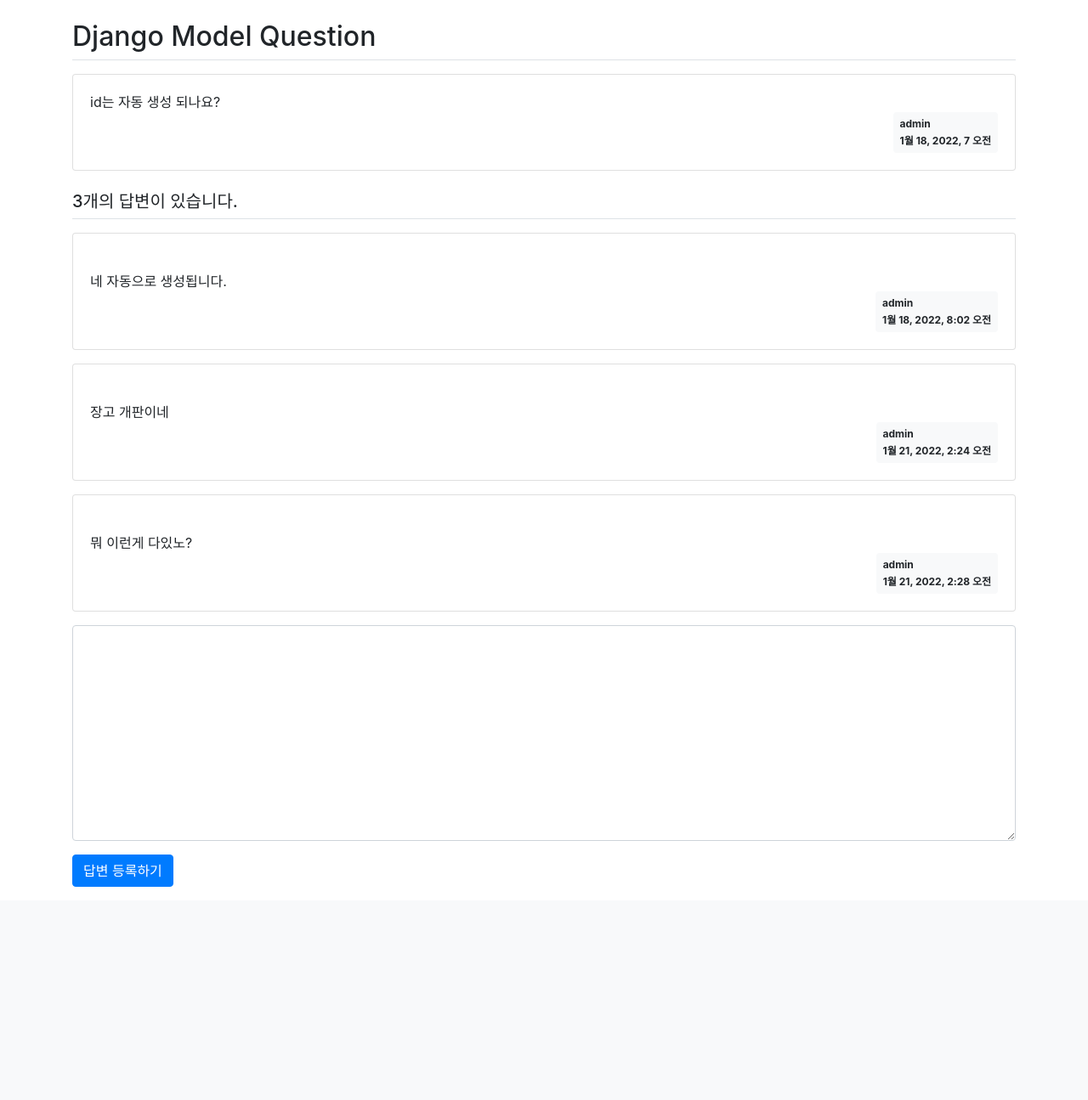
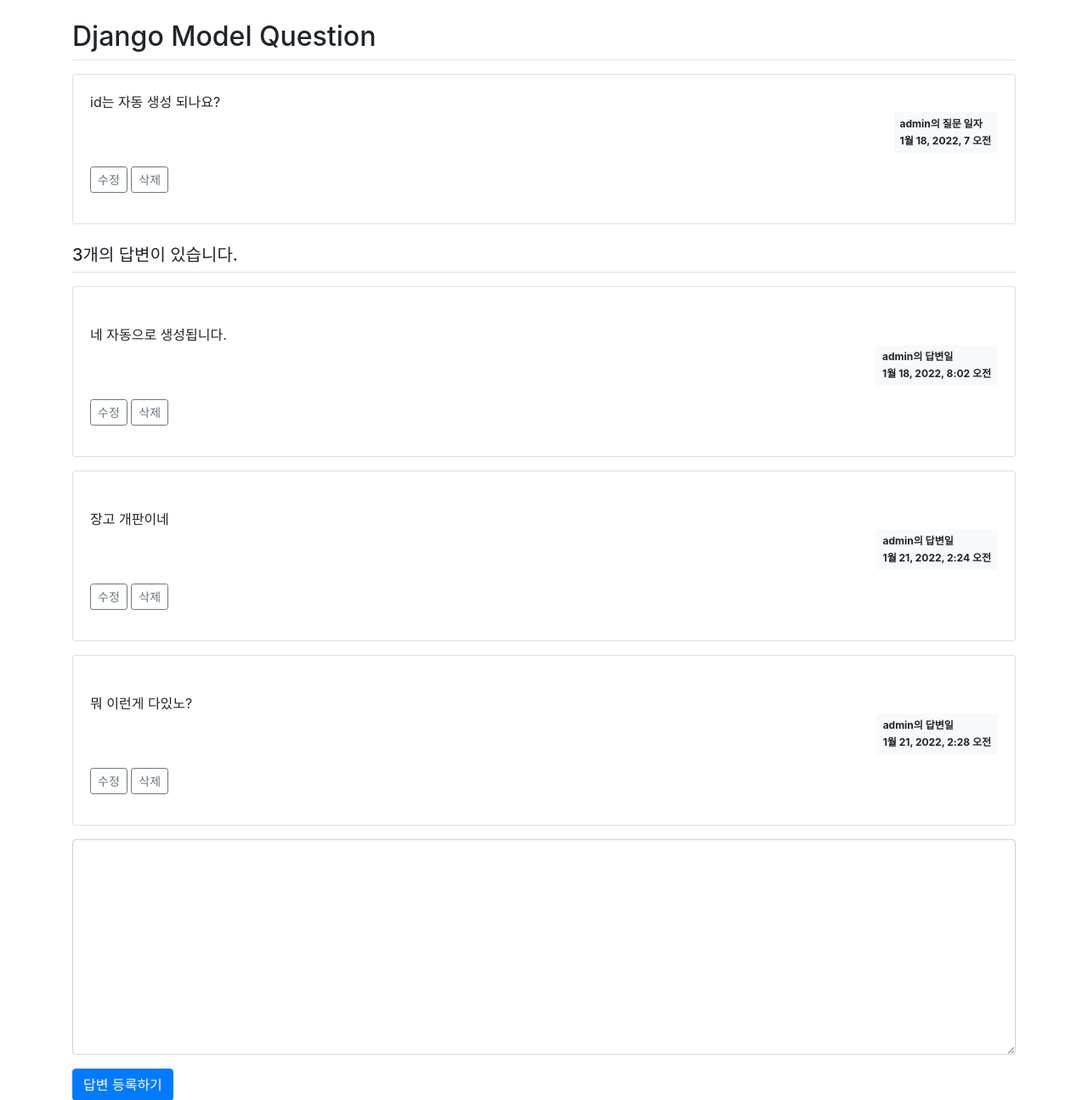
Before and after one commit to doomout/bybo, a Django app: page /pybo/answer/create/2/ in a window 1280 px wide. Shown: the part 57-1352 px from the top of the page at 85% size. Before the commit the page ends 1101 px from the top, so only its background shows below. Run offline with Django 3.2, Linux system fonts and the light colour scheme; a user stored in the database is signed in; data comes from the database, SQL or seed files in the repository; both versions use the stored data as it was after the commit; some libraries are stand-ins or nearby versions.

Commit message:
게시물 수정, 삭제 기능 구현

```diff
--- a/pybo/models.py
+++ b/pybo/models.py
@@ -7,12 +7,14 @@
     subject = models.CharField(max_length=200)
     content = models.TextField()
     create_date = models.DateTimeField()
+    modify_date = models.DateTimeField(null=True, blank=True)
 
-    def __str__(self):
-        return self.subject
+def __str__(self):
+    return self.subject
 
 class Answer(models.Model):
     author = models.ForeignKey(User, on_delete=models.CASCADE)
     question = models.ForeignKey(Question, on_delete=models.CASCADE)
     content = models.TextField()
     create_date = models.DateTimeField()
+    modify_date = models.DateTimeField(null=True, blank=True)
--- a/pybo/urls.py
+++ b/pybo/urls.py
@@ -8,4 +8,8 @@
     path('<int:question_id>/', views.detail, name='detail'),
     path('answer/create/<int:question_id>/', views.answer_create, name='answer_create'),
     path('question/create/', views.question_create, name='question_create'),
+    path('question/modify/<int:question_id>/', views.question_modify, name='question_modify'),
+    path('question/delete/<int:question_id>/', views.question_delete, name='question_delete'),
+    path('answer/modify/<int:answer_id>/', views.answer_modify, name='answer_modify'),
+    path('answer/delete/<int:answer_id>/', views.answer_delete, name='answer_delete'),
 ]
--- a/pybo/views.py
+++ b/pybo/views.py
@@ -1,10 +1,12 @@
 from django.http import HttpResponse
-from .models import Question
+from .models import Question, Answer
 from django.shortcuts import render, get_object_or_404, redirect
 from django.utils import timezone
 from .forms import QuestionForm, AnswerForm
 from django.core.paginator import Paginator
 from django.contrib.auth.decorators import login_required
+from django.contrib import messages
+
 
 def index(request):
     """
@@ -32,6 +34,7 @@
     context = {'question': question}
     return render(request, 'pybo/question_detail.html', context)
 
+
 @login_required(login_url='common:login')
 def answer_create(request, question_id):
     """
@@ -52,6 +55,7 @@
     context = {'question': question, 'form': form}
     return render(request, 'pybo/question_detail.html', context)
 
+
 @login_required(login_url='common:login')
 def question_create(request):
     """
@@ -69,3 +73,76 @@
         form = QuestionForm()
     context = {'form': form}
     return render(request, 'pybo/question_form.html', context)
+
+
+@login_required(login_url='common:login')
+def question_modify(request, question_id):
+    """
+    pybo 질문수정
+    """
+    question = get_object_or_404(Question, pk=question_id)
+    #로그인한 사용자와 수정하려고 하는 글쓴이가 다르면 수정 권한이 없음
+    if request.user != question.author:
+        messages.error(request, '수정 권한이 없습니다')
+        return redirect('pybo:detail', question_id=question.id)
+
+    if request.method == "POST":
+        form = QuestionForm(request.POST, instance=question)
+        if form.is_valid():
+            question = form.save(commit=False)
+            question.modify_date = timezone.now()  # 수정일시 저장
+            question.save()
+            return redirect('pybo:detail', question_id=question.id)
+    else:
+        form = QuestionForm(instance=question)
+    context = {'form': form}
+    return render(request, 'pybo/question_form.html', context)
+
+
+@login_required(login_url='common:login')
+def question_delete(request, question_id):
+    """
+    pybo 질문삭제
+    """
+    question = get_object_or_404(Question, pk=question_id)
+    if request.user != question.author:
+        messages.error(request, '삭제 권한이 없습니다')
+        return redirect('pybo:detail', question_id=question.id)
+    question.delete()
+    return redirect('pybo:index')
+
+
+@login_required(login_url='common:login')
+def answer_modify(request, answer_id):
+    """
+    pybo 답변수정
+    """
+    answer = get_object_or_404(Answer, pk=answer_id)
+    if request.user != answer.author:
+        messages.error(request, '수정 권한이 없습니다')
+        return redirect('pybo:detail', question_id=answer.question.id)
+
+    if request.method == "POST":
+        form = AnswerForm(request.POST, instance=answer)
+        if form.is_valid():
+            answer = form.save(commit=False)
+            answer.modify_date = timezone.now()
+            answer.save()
+            return redirect('pybo:detail', question_id=answer.question.id)
+    else:
+        form = AnswerForm(instance=answer)
+    context = {'answer': answer, 'form': form}
+    return render(request, 'pybo/answer_form.html', context)
+
+
+@login_required(login_url='common:login')
+def answer_delete(request, answer_id):
+    """
+    pybo 답변삭제
+    """
+    answer = get_object_or_404(Answer, pk=answer_id)
+    if request.user != answer.author:
+        messages.error(request, '삭제  권한이 없습니다')
+    else:
+        answer.delete()
+    return redirect('pybo:detail', question_id=answer.question.id)
--- a/templates/base.html
+++ b/templates/base.html
@@ -19,6 +19,9 @@
 <script src="{% static 'jquery-3.6.0.min.js' %}"></script>
 <!--Bootstrap JS-->
 <script src="{% static 'bootstrap.min.js' %}"></script>
+<!-- 자바스크립트 Start -->
+{% block script %}
+{% endblock %}
+<!-- 자바스크립트 End -->
 </body>
-
 </html>
--- a/templates/pybo/question_detail.html
+++ b/templates/pybo/question_detail.html
@@ -2,6 +2,16 @@
 {% block content %}
 
 <div class="container my-3">
+    <!-- 사용자 오류 표시 -->
+    {% if messages %}
+    <div class="alert alert-danger my-3" role="alert">
+    {% for message in messages %}
+        <strong>{{ message.tags }}</strong>
+        <ul><li>{{ message.message }}</li></ul>
+    {% endfor %}
+    </div>
+    {% endif %}
+    <!--질문 부분-->
     <h2 class="border-bottom  py-2">{{ question.subject }}</h2>
     <div class="card my-3">
         <div class="card-body">
@@ -9,16 +19,34 @@
                 {{ question.content }}
             </div>
             <div class="d-flex justify-content-end">
+                <!--질문 수정 일자 표시 부분-->
+                {% if question.modify_date %}
+                <div class="badge badge-light p-2 text-left mx-3">
+                    <div class="mb-2">{{ question.author.username }}의 질문 수정 일자</div>
+                    <div>{{ question.modify_date }}</div>
+                </div>
+                {% endif %}
+                <!--질문 등록 일자 표시 부분-->
                 <div class="badge badge-light p-2 text-left">
-                    <div class="mb-2">{{ question.author.username }}</div>
+                    <div class="mb-2">{{ question.author.username }}의 질문 일자</div>
                     <div>{{ question.create_date }}</div>
                 </div>
             </div>
+            <!--질문 수정 버튼은 사용자와 글쓴이가 같을 경우만 보여야 한다.-->
+            {% if request.user == question.author %}
+            <div class="my-3">
+                <a href="{% url 'pybo:question_modify' question.id  %}"
+                   class="btn btn-sm btn-outline-secondary">수정</a>
+                <a href="#" class="delete btn btn-sm btn-outline-secondary"
+                    data-uri="{% url 'pybo:question_delete' question.id  %}">삭제</a>
+            </div>
+            {% endif %}
         </div>
     </div>
     <h5 class="border-bottom my-3 py-2">
         {{ question.answer_set.count }}개의 답변이 있습니다.
     </h5>
+    <!--답변 부분-->
     {% for answer  in question.answer_set.all %}
     <div class="card my-3">
         <div class="card-body">
@@ -26,11 +54,28 @@
                 {{ answer.content }}
             </div>
             <div class="d-flex justify-content-end">
+                <!--답변 수정 일자 표시 부분-->
+                {% if answer.modify_date %}
+                <div class="badge badge-light p-2 text-left mx-3">
+                    <div class="mb-2">{{ answer.author.username }}의 수정일</div>
+                    <div>{{ answer.modify_date }}</div>
+                </div>
+                {% endif %}
+                <!--답변 일자 표시 부분-->
                 <div class="badge badge-light p-2 text-left">
-                    <div class="mb-2">{{ answer.author.username }}</div>
+                    <div class="mb-2">{{ answer.author.username }}의 답변일</div>
                     <div>{{ answer.create_date }}</div>
                 </div>
             </div>
+            <!--답변 수정, 삭제 버튼 -->
+            {% if request.user == answer.author %}
+            <div class="my-3">
+                <a href="{% url 'pybo:answer_modify' answer.id  %}"
+                   class="btn btn-sm btn-outline-secondary">수정</a>
+                <a href="#" class="delete btn btn-sm btn-outline-secondary "
+                   data-uri="{% url 'pybo:answer_delete' answer.id  %}">삭제</a>
+            </div>
+            {% endif %}
         </div>
     </div>
     {% endfor %}
@@ -55,3 +100,14 @@
     </form>
 </div>
 {% endblock %}
+{% block script %}
+<script type='text/javascript'>
+$(document).ready(function(){
+    $(".delete").on('click', function() {
+        if(confirm("정말로 삭제하시겠습니까?")) {
+            location.href = $(this).data('uri');
+        }
+    });
+});
+</script>
+{% endblock %}
```
Also changed, not shown: templates/pybo/answer_form.html (added, +16 -0 lines), db.sqlite3, pybo/migrations/0004_auto_20220211_1541.py (added).
